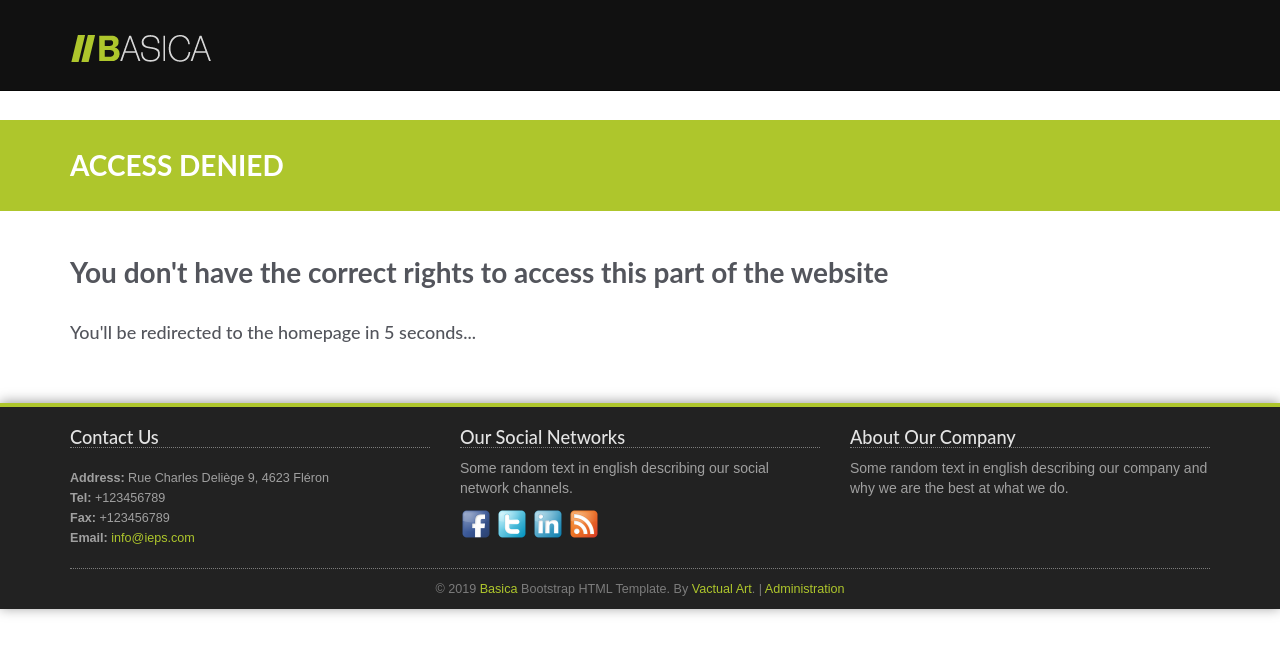
After one commit to LayMobl/Basica, a Symfony app: template templates/pages/redirect.html.twig in a window 1280 px wide. The commit adds this page. Shown: the top 654 px of the page. Run offline with Twig, Linux system fonts and the light colour scheme; the template is opened without the code that fills it, so the values that code supplies are empty; some libraries are stand-ins or nearby versions.

Commit message:
Correction de l'accès au backoffice en fonction du role

```diff
--- a/templates/base.html.twig
+++ b/templates/base.html.twig
@@ -6,6 +6,7 @@
 <html lang="en">
 
 <head>
+  {% block meta %}{% endblock %}
   {% include 'partials/head.html.twig' with {
     title : block('title')
   } %}
--- a/templates/pages/index.html.twig
+++ b/templates/pages/index.html.twig
@@ -17,5 +17,11 @@
     </ul>
 </div>
 <div class="float-right">
+  {% if is_granted('IS_AUTHENTICATED_REMEMBERED') %}
+      <span style="color:white;"> {{ 'hello' | trans }} User - </span> <a href="{{path('fos_user_security_logout')}}" >{{ 'logout' | trans }}</a> |
+  {% else %}
+      <a href="{{path('fos_user_security_login')}}" >{{ 'login' | trans }}</a> |
+  {% endif %}
+
   <a href="{{path('app_homepage', {_locale: 'fr'})}}" >FR</a> | <a href="{{path('app_homepage', {_locale: 'en'})}}">EN</a>
 </div>
--- /dev/null
+++ b/templates/pages/redirect.html.twig
@@ -0,0 +1,32 @@
+
+{% extends 'base.html.twig' %}
+{% block meta %}<meta http-equiv="refresh" content="5; url={{ path('app_homepage') }}">{% endblock %}
+{% block title %}
+  Connexion au Back Office
+{% endblock %}
+
+{% block content1 %}
+
+<div class="section section-breadcrumbs">
+  <div class="container">
+    <div class="row">
+      <div class="col-md-12">
+        <h1>{{ 'access' | trans }}</h1>
+      </div>
+    </div>
+  </div>
+</div>
+<div class="section">
+  <div class="container">
+    <div class="row">
+      <div class="col-sm-12">
+        <div>
+          <h2>{{ 'rights' | trans }}</h2>
+          <br>
+          <h4>{{ 'redirect' | trans }} </h4>
+        </div>
+        </div>
+        </div>
+        </div>
+        </div>
+{% endblock %}
--- a/templates/partials/footer.html.twig
+++ b/templates/partials/footer.html.twig
@@ -9,33 +9,46 @@
       <div class="col-footer col-md-4 col-sm-4 col-xs-12">
         <h3>{{ 'footer.titre1' | trans }}</h3>
         <p class="contact-us-details">
-            <b>{{ 'footer.adresse' | trans }}:</b> Rue Charles Deliège 9, 4623 Fléron<br/>
-            <b>Tel:</b> +123456789<br/>
-            <b>Fax:</b> +123456789<br/>
-            <b>Email:</b> <a href="mailto:info@yourcompanydomain.com">info@ieps.com</a>
-          </p>
+          <b>{{ 'footer.adresse' | trans }}:</b>
+          Rue Charles Deliège 9, 4623 Fléron<br/>
+          <b>Tel:</b>
+          +123456789<br/>
+          <b>Fax:</b>
+          +123456789<br/>
+          <b>Email:</b>
+          <a href="mailto:info@yourcompanydomain.com">info@ieps.com</a>
+        </p>
       </div>
       <div class="col-footer col-md-4 col-sm-4 col-xs-12">
         <h3>{{ 'footer.titre2' | trans }}</h3>
-      <p>{{ 'footer.texte1' | trans }}</p>
+        <p>{{ 'footer.texte1' | trans }}</p>
         <div>
           <img src="{{ asset('img/icons/facebook.png')}}" width="32" alt="Facebook">
           <img src="{{ asset('img/icons/twitter.png')}}" width="32" alt="Twitter">
           <img src="{{ asset('img/icons/linkedin.png')}}" width="32" alt="LinkedIn">
-        <img src="{{ asset('img/icons/rss.png')}}" width="32" alt="RSS Feed">
-      </div>
+          <img src="{{ asset('img/icons/rss.png')}}" width="32" alt="RSS Feed">
+        </div>
       </div>
       <div class="col-footer col-md-4 col-sm-4 col-xs-12">
         <h3>{{ 'footer.titre3' | trans }}</h3>
-          <p>{{ 'footer.texte2' | trans }}</p>
+        <p>{{ 'footer.texte2' | trans }}</p>
       </div>
 
     </div>
     <div class="row">
       <div class="col-md-12">
         <div class="footer-copyright">
-          &copy; 2019 <a href="http://www.vactualart.com/portfolio-item/basica-a-free-html5-template/">Basica</a> Bootstrap HTML Template. By <a href="http://www.vactualart.com">Vactual Art</a>.
-          | <a href="{{path('fos_user_security_login')}}">Administration</a>
+          &copy; 2019
+          <a href="http://www.vactualart.com/portfolio-item/basica-a-free-html5-template/">Basica</a>
+          Bootstrap HTML Template. By
+          <a href="http://www.vactualart.com">Vactual Art</a>. |
+          {% if is_granted('ROLE_ADMIN') %}
+            <a href="{{path('easyadmin')}}">Administration</a>
+          {% elseif is_granted('ROLE_USER') %}
+            <a href="{{path('app_pages_redirect')}}">Administration</a>
+          {% else %}
+            <a href="{{path('fos_user_security_login')}}">Administration</a>
+          {% endif %}
         </div>
       </div>
     </div>
--- a/templates/partials/nav.html.twig
+++ b/templates/partials/nav.html.twig
@@ -15,7 +15,6 @@
               <a class="navbar-brand" href="{{path('app_homepage')}}"><img src="{{asset('img/logo.png')}}" alt="Basica"></a>
           </div>
 
-          {# On envoit le nom de la route et les paramètres  #}
            {{ render(controller('App\\Controller\\PageController::indexAction',{
 
              '_route': app.request.get('_route'),
--- a/templates/works/slider.html.twig
+++ b/templates/works/slider.html.twig
@@ -13,7 +13,7 @@
       </ol>
             <div class="carousel-inner">
                {% for work in works %}
-                <div class="item {% if loop.index == 1 %}active{% endif %}" style="background-image: url({{'img/portfolio/'~ work.image ~ ''}}">
+                <div class="item {% if loop.index == 1 %}active{% endif %}" style="background-image: url({{asset('img/portfolio/'~ work.image ~ '')}}">
                     <div class="container">
                         <div class="row">
                             <div class="col-sm-12">
--- a/translations/messages.en.yaml
+++ b/translations/messages.en.yaml
@@ -94,3 +94,9 @@ ID: Number
 Client: Client
 Nom: Name
 Vitrine: Highlight
+login: Log in
+hello: Hello
+logout: Log out
+rights: You don't have the correct rights to access this part of the website
+access: Access Denied
+redirect: You'll be redirected to the homepage in 5 seconds...
--- a/translations/messages.fr.yaml
+++ b/translations/messages.fr.yaml
@@ -93,3 +93,9 @@ ID: Numéro
 Client: Client
 Nom: Nom
 Vitrine: Vitrine
+login: Connexion
+hello: Bonjour
+logout: Se déconnecter
+rights: Vous n'avez pas les droits nécéssaires pour accéder à cette partie du site
+access: Erreur d'accès
+redirect: Vous allez être redirigé vers la page d'acceuil dans 5 secondes...
```
Also changed, not shown: src/Routes/pages.yaml (+7 -0 lines).
